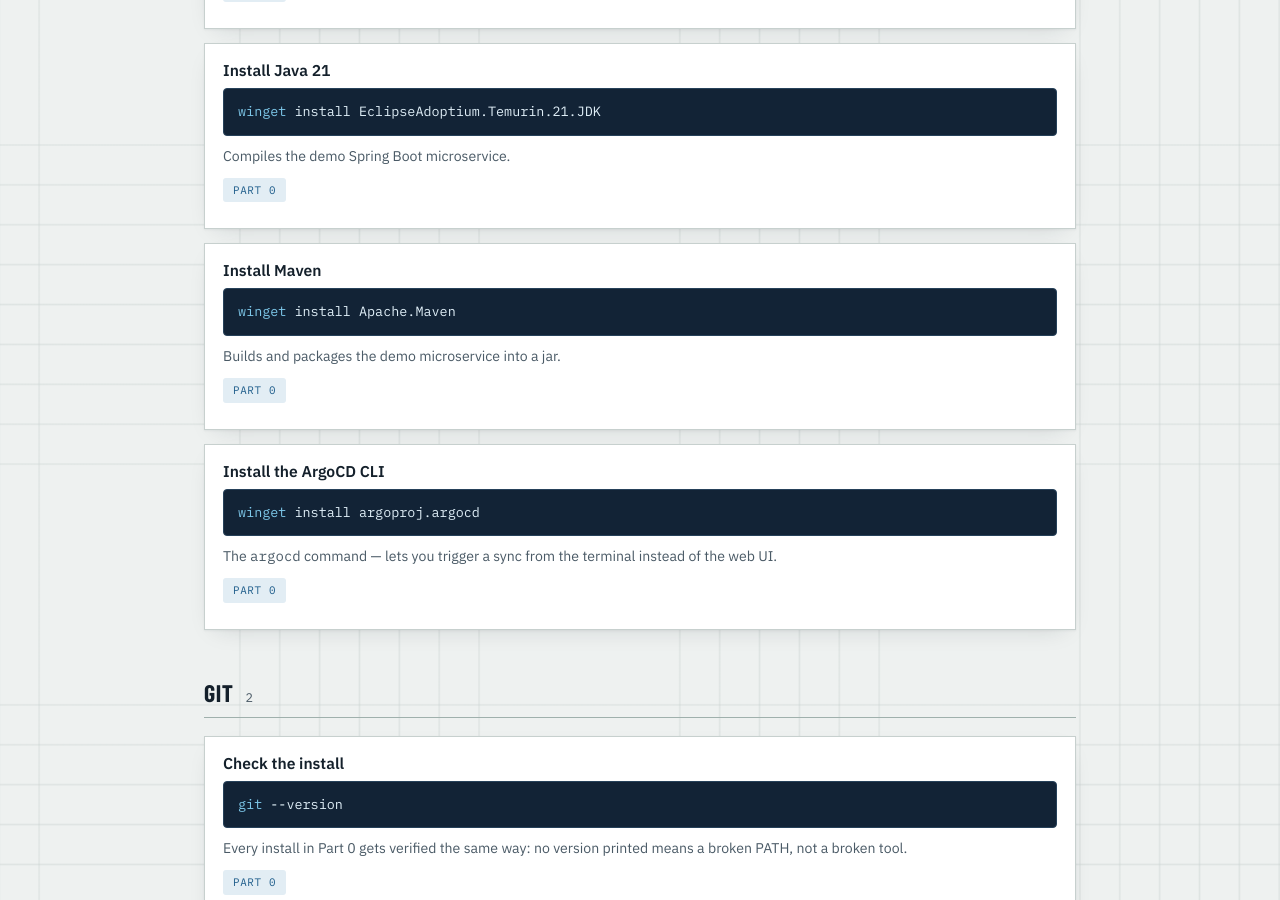
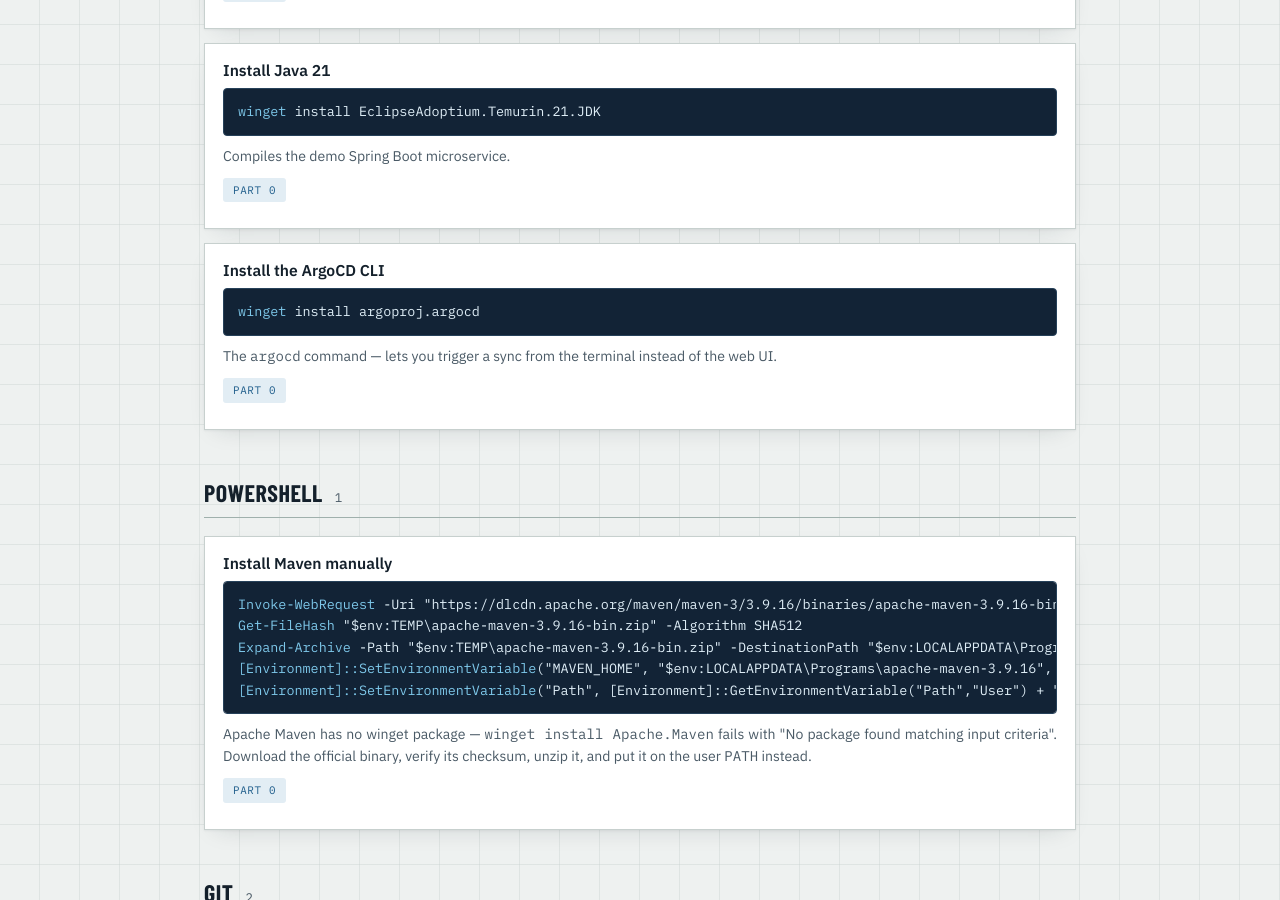
Before and after one commit to juanfranciscofernandezherreros/juanfranciscofernandezherreros.github.io, a Jekyll site: the page built from commands.html, in a window 1280 px wide and 900 px high, scrolled down 1129 px. Built offline with Jekyll 4.4.1, drawn with Linux system fonts in a browser that asks for light colours.

Commit message:
Fix Maven install step: no winget package, document manual install
winget install Apache.Maven fails with "No package found matching
input criteria" - there is no official winget package for Apache
Maven. Replace it with the real working steps (download, verify
SHA-512, unzip, set MAVEN_HOME/PATH), in both EN and ES, and move the
reference commands from the winget section of commands.html into a
new powershell section.

Co-Authored-By: Claude Sonnet 5 <noreply@anthropic.com>

```diff
--- a/commands.html
+++ b/commands.html
@@ -176,6 +176,7 @@ permalink: /commands/
     <input type="search" id="cmd-search" placeholder="Filter commands… (e.g. kubectl, port-forward, docker)" aria-label="Filter commands" />
     <ul class="toc">
       <li><a href="#winget">winget</a></li>
+      <li><a href="#powershell">powershell</a></li>
       <li><a href="#git">git</a></li>
       <li><a href="#docker">docker</a></li>
       <li><a href="#kind">kind</a></li>
@@ -188,7 +189,7 @@ permalink: /commands/
   </div>
 
   <section class="tool-section" id="winget">
-    <div class="section-head"><h2>winget</h2><span class="count">6</span></div>
+    <div class="section-head"><h2>winget</h2><span class="count">5</span></div>
 
     <div class="cmd-entry">
       <h3>Install Git</h3>
@@ -219,16 +220,24 @@ permalink: /commands/
     </div>
 
     <div class="cmd-entry">
-      <h3>Install Maven</h3>
-      <pre><span class="c">winget</span> install Apache.Maven</pre>
-      <p>Builds and packages the demo microservice into a jar.</p>
-      <p class="refs"><a href="{{ '/argo-real-world-microservices/part-0/before-you-begin/#install' | relative_url }}">Part 0</a></p>
-    </div>
-
-    <div class="cmd-entry">
       <h3>Install the ArgoCD CLI</h3>
       <pre><span class="c">winget</span> install argoproj.argocd</pre>
       <p>The <code class="mono">argocd</code> command — lets you trigger a sync from the terminal instead of the web UI.</p>
+      <p class="refs"><a href="{{ '/argo-real-world-microservices/part-0/before-you-begin/#install' | relative_url }}">Part 0</a></p>
+    </div>
+  </section>
+
+  <section class="tool-section" id="powershell">
+    <div class="section-head"><h2>powershell</h2><span class="count">1</span></div>
+
+    <div class="cmd-entry">
+      <h3>Install Maven manually</h3>
+      <pre><span class="c">Invoke-WebRequest</span> -Uri "https://dlcdn.apache.org/maven/maven-3/3.9.16/binaries/apache-maven-3.9.16-bin.zip" -OutFile "$env:TEMP\apache-maven-3.9.16-bin.zip"
+<span class="c">Get-FileHash</span> "$env:TEMP\apache-maven-3.9.16-bin.zip" -Algorithm SHA512
+<span class="c">Expand-Archive</span> -Path "$env:TEMP\apache-maven-3.9.16-bin.zip" -DestinationPath "$env:LOCALAPPDATA\Programs" -Force
+<span class="c">[Environment]::SetEnvironmentVariable</span>("MAVEN_HOME", "$env:LOCALAPPDATA\Programs\apache-maven-3.9.16", "User")
+<span class="c">[Environment]::SetEnvironmentVariable</span>("Path", [Environment]::GetEnvironmentVariable("Path","User") + ";$env:LOCALAPPDATA\Programs\apache-maven-3.9.16\bin", "User")</pre>
+      <p>Apache Maven has no winget package — <code class="mono">winget install Apache.Maven</code> fails with "No package found matching input criteria". Download the official binary, verify its checksum, unzip it, and put it on the user <code class="mono">PATH</code> instead.</p>
       <p class="refs"><a href="{{ '/argo-real-world-microservices/part-0/before-you-begin/#install' | relative_url }}">Part 0</a></p>
     </div>
   </section>
```
Also changed, not shown: _posts/2026-08-23-part-0-before-you-begin-es.html (+8 -2 lines), _posts/2026-08-23-part-0-before-you-begin.html (+8 -2 lines).
